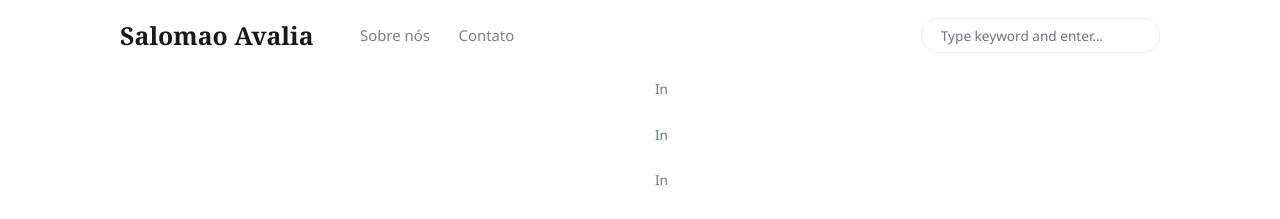
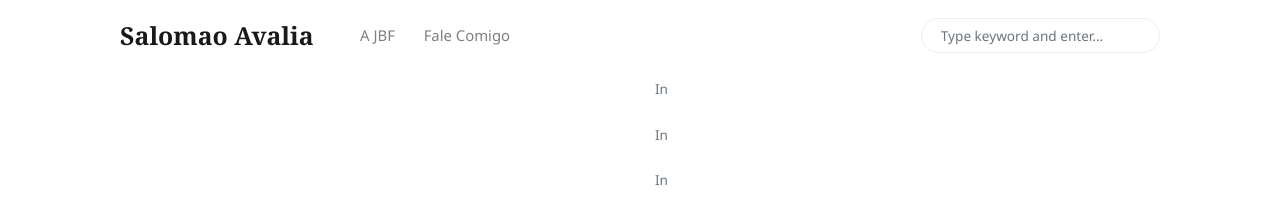
Before and after one commit to leandrodemedeiros/salomaoavalia, a Jekyll site: the page built from index.html, in a window 1280 px wide. Shown: the top 219 px of the page. Built offline with Jekyll 4.4.1, drawn with Linux system fonts in a browser that asks for light colours; nearby versions of some CDN libraries; the list of posts is cut into pages by our own code.

Commit message:
Update menu-header.html

```diff
--- a/_includes/menu-header.html
+++ b/_includes/menu-header.html
@@ -4,10 +4,10 @@
 <a class="nav-link" href="{{site.baseurl}}/index.html">Home</a>
 </li> -->
 <li class="nav-item">
-<a class="nav-link" href="{{site.baseurl}}/about.html">Sobre nós</a>
+<a class="nav-link" href="{{site.baseurl}}/about.html">A JBF</a>
 </li>
 <li class="nav-item">
-<a class="nav-link" href="{{site.baseurl}}/contact.html">Contato</a>
+<a class="nav-link" href="{{site.baseurl}}/contact.html">Fale Comigo</a>
 </li>
 <!-- <li class="nav-item">
 <a target="_blank" class="nav-link" href="https://www.wowthemes.net/themes/mundana-wordpress/">WP</a>
```
